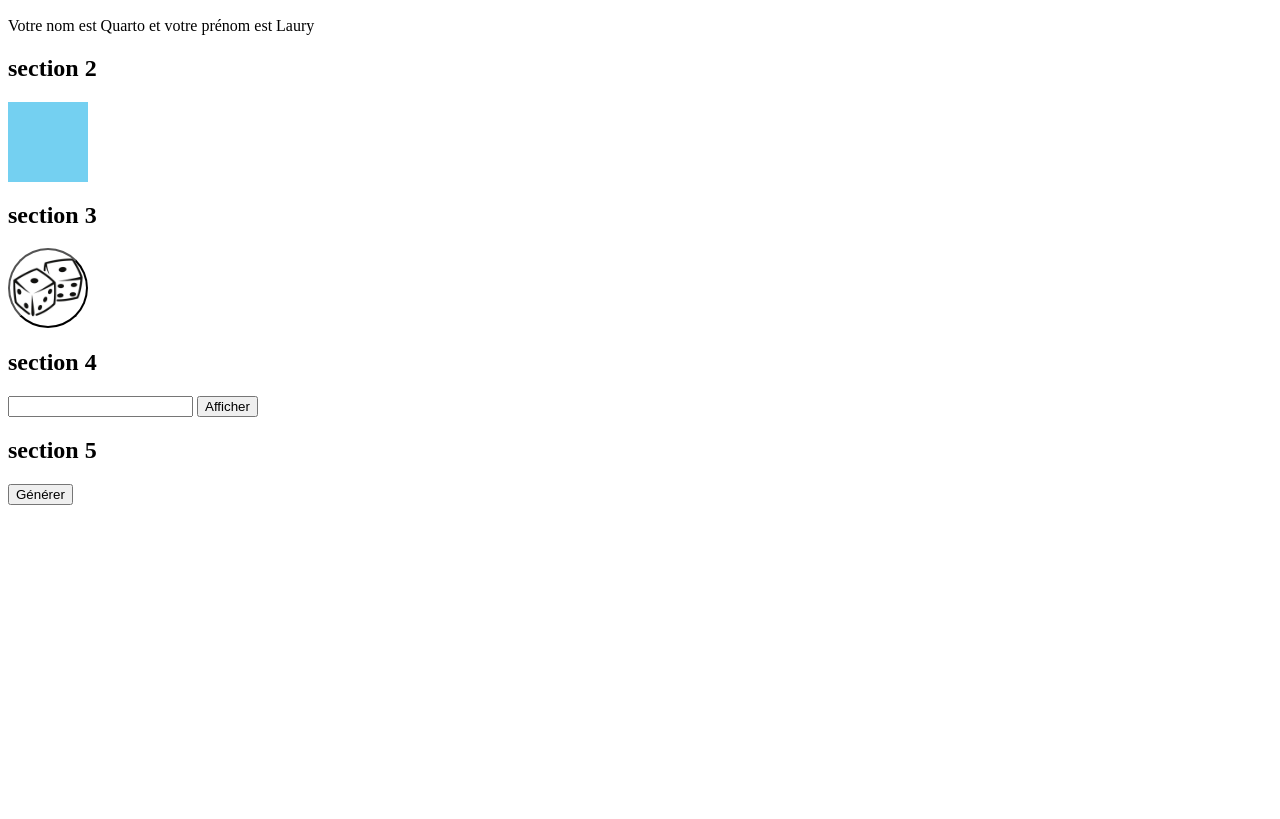
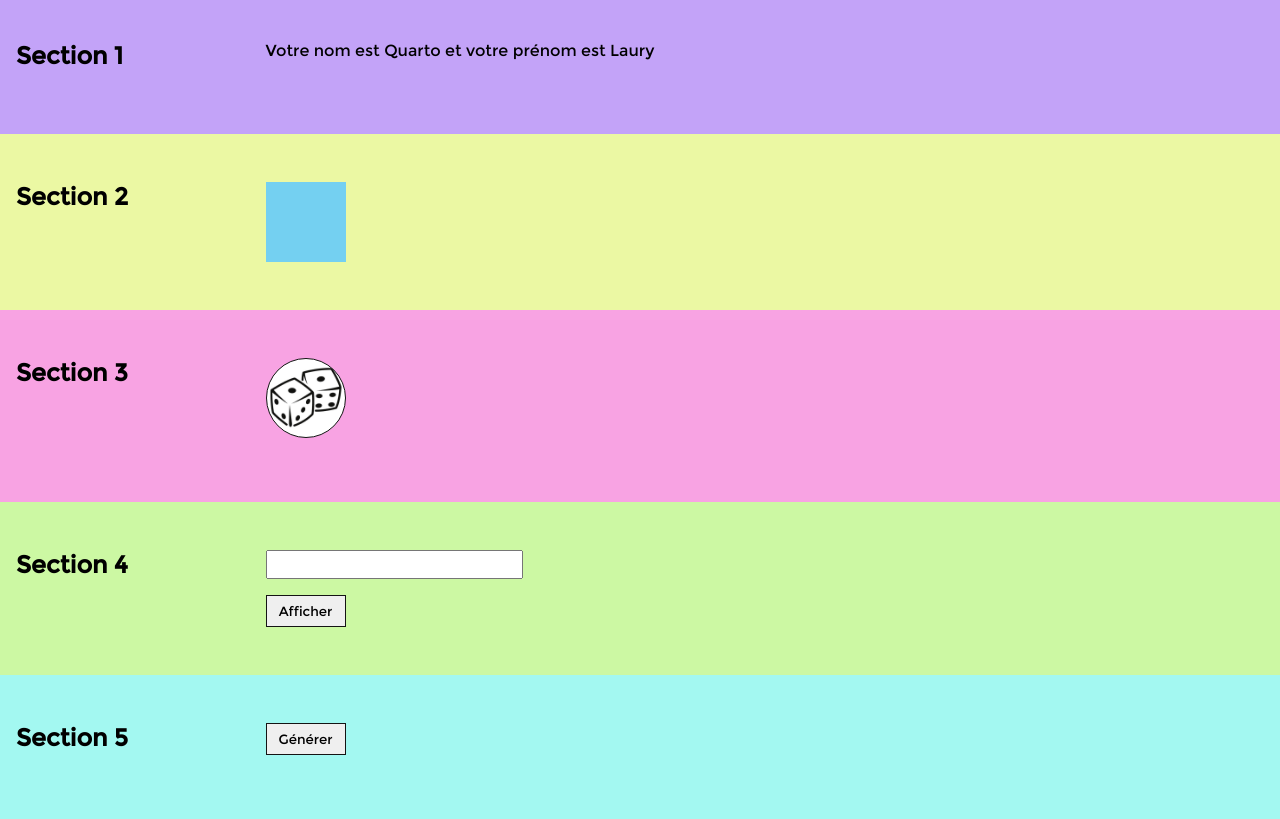
Before and after one commit to Lauryq/jour01, a plain HTML site: page exercice5/index.html in a window 1280 px wide. Shown: the part 110-929 px from the top of the page. Before the commit the page ends 800 px from the top, so only its background shows below. Drawn offline with Linux system fonts and the light colour scheme.

Commit message:
css pour responsive, ex5 terminé

```diff
--- a/exercice5/index.html
+++ b/exercice5/index.html
@@ -9,30 +9,28 @@
     <title>JS</title>
 </head>
 <body>
-    <main>
-        <h1>Titre</h1>
+        <h1>JavaScript</h1>
         <section class="section1">
-            <h2>section 1</h2>
+            <h2>Section 1</h2>
         </section>
         <section class="section2">
-            <h2>section 2</h2>
+            <h2>Section 2</h2>
             <div class="carre"></div>
         </section>
         <section class="section3">
-            <h2>section 3</h2>
+            <h2>Section 3</h2>
             <button class="btn_section3"></button>
         </section>
         <section class="section4">
-            <h2>section 4</h2>
+            <h2>Section 4</h2>
             <input type="text">
             <button class="btn_section4">Afficher</button>
             <p class="p_section4"></p>
         </section>
         <section class="section5">
-            <h2>section 5</h2>
+            <h2>Section 5</h2>
             <button class="btn_section5">Générer</button>
         </section>
-    </main>
 
     <script src="app.js"></script>
 </body>
--- a/exercice5/style.css
+++ b/exercice5/style.css
@@ -1,3 +1,13 @@
+@font-face {
+    font-family: "montserrat";
+    src: url(Montserrat-Regular.ttf);
+}
+
+* {
+    margin: 0;
+    font-family: "montserrat";
+}
+
 .carre {
     width: 5rem;
     height: 5rem;
@@ -10,4 +20,134 @@
     width: 5rem;
     height: 5rem;
     border-radius: 50%;
+    margin-bottom: 1rem;
+    border: 1px solid #141414;
 }
+
+main {
+    display: flex;
+    flex-direction: column;
+    align-items: center;
+    justify-content: center;
+}
+
+section {
+    padding: 3rem 1rem;
+}
+
+h1 {
+    text-align: center;
+    margin: 2rem 0rem;
+}
+
+h2 {
+    margin-bottom: 1rem;
+}
+
+.section1 {
+    background-color: rgb(195, 163, 248);
+}
+
+.section2 {
+    background-color: rgb(235, 248, 163);
+}
+
+.section3 {
+    background-color: rgb(248, 163, 227);
+}
+
+.btn_section3:hover {
+    cursor: pointer;
+    animation: size 1s infinite;
+}
+
+
+@keyframes size {
+    25% {
+        border-top-right-radius: 0px;
+        border-bottom-left-radius: 0px;
+    } 50% {
+        border-bottom-right-radius: 0px;
+        border-top-left-radius: 0px;
+    } 75% {
+        border-top-right-radius: 50%;
+        border-bottom-left-radius: 50%;
+    } 100% {
+        border-bottom-right-radius: 50%;
+        border-top-left-radius: 50%;
+    }
+}
+
+.section4 {
+    background-color: rgb(204, 248, 163);
+}
+
+.section4 input{
+    margin-bottom: 1rem;
+}
+
+
+.section4 button {
+    border: 1px solid #141414;
+}
+
+.btn_section4:hover {
+    cursor: pointer;
+    animation: anim 3s forwards;
+}
+
+@keyframes anim {
+    from {
+        background-color: lawngreen;
+    } to {
+        background-color: blue;
+    }
+}
+
+.section5 {
+    background-color: rgb(163, 248, 241);
+}
+
+.section5 button {
+    margin-bottom: 1rem;
+    border: 1px solid #141414;
+}
+
+.btn_section5:hover {
+    cursor: pointer;
+    animation: anim 3s forwards;
+}
+
+@keyframes anim {
+    from {
+        background-color: lawngreen;
+    } to {
+        background-color: blue;
+    }
+}
+
+@media screen and (min-width: 1024px) {
+    section {
+        display: grid;
+        grid-template-columns: 20% 40% 40%;
+    }
+
+    section h2 {
+        grid-column: 1;
+    }
+
+    input {
+        width: 50%;
+    }
+
+    button {
+        width: 5rem;
+        height: 2rem;
+        grid-column: 2;
+    }
+
+    .p_section4 {
+        grid-row: 1;
+        grid-column: 3;
+    }
+}
```
Also changed, not shown: exercice5/Montserrat-Regular.ttf (added).
